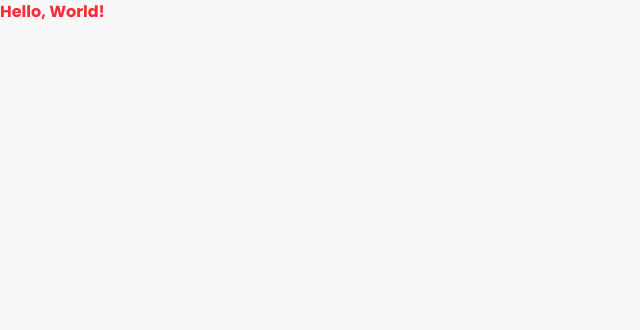
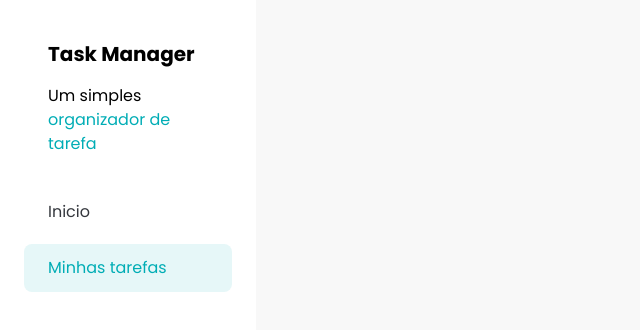
Before and after one commit to ramirescm/task-manager, a React (Vite) app: page / in a window 1280 px wide. Shown: the top 330 px of the page, without its empty margins (0-640 px from the left). Built offline with nearby package versions, Linux system fonts and the light colour scheme.

Commit message:
chore: add Siderbar and SidebarButton component

```diff
--- a/src/App.jsx
+++ b/src/App.jsx
@@ -1,5 +1,11 @@
+import Sidebar from "./components/Sidebar"
+
 function App() {
-  return <h1 className="text-red-500 font-bold">Hello, World!</h1>
+  return (
+    <>
+      <Sidebar />
+    </>
+  )
 }
 
 export default App
--- /dev/null
+++ b/src/components/Sidebar.jsx
@@ -0,0 +1,22 @@
+import SidebarButton from "./SidebarButton"
+
+const Sidebar = () => {
+  return (
+    <div className="h-screen w-64 bg-white p-4">
+      <div className="space-y-4 px-8 py-6">
+        <h1 className="text-xl font-bold">Task Manager</h1>
+        <p>
+          Um simples{" "}
+          <span className="text-[#00ADB5]">organizador de tarefa</span>
+        </p>
+      </div>
+
+      <div className="flex flex-col gap-2 p-2">
+        <SidebarButton variant="unselected">Inicio</SidebarButton>
+        <SidebarButton variant="selected">Minhas tarefas</SidebarButton>
+      </div>
+    </div>
+  )
+}
+
+export default Sidebar
--- /dev/null
+++ b/src/components/SidebarButton.jsx
@@ -0,0 +1,14 @@
+const SidebarButton = ({ children, variant }) => {
+  const selectedClasses = "bg-[#e6f7f8] text-[#00adb5]"
+  const unselectedClasses = "text-[#35383E]"
+
+  const classes = variant === "selected" ? selectedClasses : unselectedClasses
+
+  return (
+    <a href="/tasks" className={`rounded-lg px-6 py-3 ${classes} `}>
+      {children}
+    </a>
+  )
+}
+
+export default SidebarButton
```
